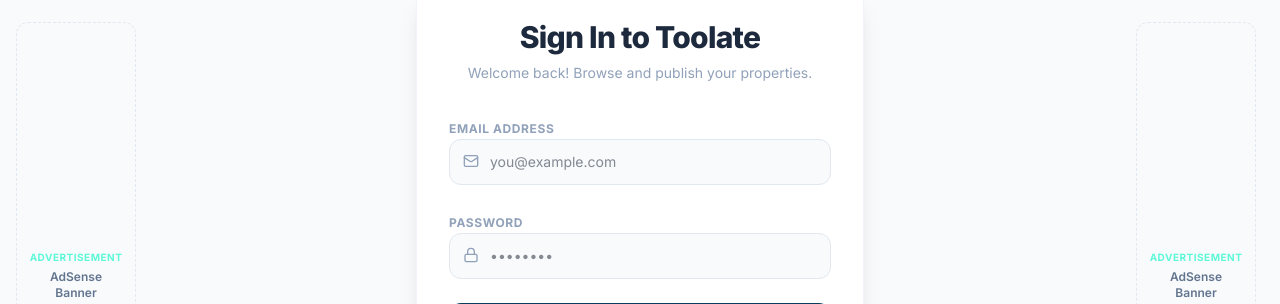
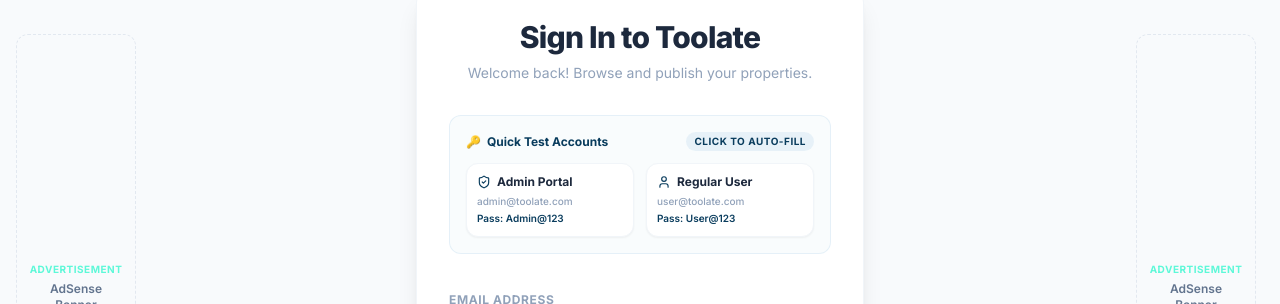
Before and after one commit to rahul11f/Toolate, a Next.js app: page /login in a window 1280 px wide. Shown: the part 127-431 px from the top of the page. Built offline with nearby package versions, Linux system fonts and the light colour scheme; no server answers; the database is empty.

Commit message:
feat: make seeded credentials configurable via env vars and restore quick-autofill credential card on login page

```diff
--- a/prisma/seed.ts
+++ b/prisma/seed.ts
@@ -4,12 +4,17 @@
 const prisma = new PrismaClient();
 
 async function main() {
-  // 1. Create Hashed Passwords
-  const adminPasswordHash = await bcrypt.hash('Admin@123', 10);
-  const userPasswordHash = await bcrypt.hash('User@123', 10);
+  // 1. Read configuration or fall back
+  const adminEmail = process.env.NEXT_PUBLIC_SEED_ADMIN_EMAIL || 'admin@toolate.com';
+  const adminPassword = process.env.NEXT_PUBLIC_SEED_ADMIN_PASSWORD || 'Admin@123';
+  const userEmail = process.env.NEXT_PUBLIC_SEED_USER_EMAIL || 'user@toolate.com';
+  const userPassword = process.env.NEXT_PUBLIC_SEED_USER_PASSWORD || 'User@123';
+
+  // Create Hashed Passwords
+  const adminPasswordHash = await bcrypt.hash(adminPassword, 10);
+  const userPasswordHash = await bcrypt.hash(userPassword, 10);
 
   // 2. Seed Admin User
-  const adminEmail = 'admin@toolate.com';
   let admin = await prisma.user.findUnique({ where: { email: adminEmail } });
   if (!admin) {
     admin = await prisma.user.create({
@@ -22,10 +27,15 @@
       },
     });
     console.log('Seeded admin user:', admin.email);
+  } else {
+    admin = await prisma.user.update({
+      where: { email: adminEmail },
+      data: { passwordHash: adminPasswordHash },
+    });
+    console.log('Updated existing admin user password:', admin.email);
   }
 
   // 3. Seed Regular User
-  const userEmail = 'user@toolate.com';
   let user = await prisma.user.findUnique({ where: { email: userEmail } });
   if (!user) {
     user = await prisma.user.create({
@@ -38,6 +48,12 @@
       },
     });
     console.log('Seeded regular user:', user.email);
+  } else {
+    user = await prisma.user.update({
+      where: { email: userEmail },
+      data: { passwordHash: userPasswordHash },
+    });
+    console.log('Updated existing regular user password:', user.email);
   }
 
   // 4. Seed Mock Properties
--- a/src/app/login/page.tsx
+++ b/src/app/login/page.tsx
@@ -8,7 +8,7 @@
 import { useForm } from 'react-hook-form';
 import { zodResolver } from '@hookform/resolvers/zod';
 import toast from 'react-hot-toast';
-import { LogIn, Mail, Lock, AlertCircle } from 'lucide-react';
+import { LogIn, Mail, Lock, AlertCircle, ShieldCheck, User } from 'lucide-react';
 
 const loginSchema = z.object({
   email: z.string().email('Please enter a valid email address.'),
@@ -23,12 +23,19 @@
   const [loading, setLoading] = useState(false);
   const [googleLoading, setGoogleLoading] = useState(false);
 
+  // Configurable seeded credentials
+  const adminEmail = process.env.NEXT_PUBLIC_SEED_ADMIN_EMAIL || 'admin@toolate.com';
+  const adminPassword = process.env.NEXT_PUBLIC_SEED_ADMIN_PASSWORD || 'Admin@123';
+  const userEmail = process.env.NEXT_PUBLIC_SEED_USER_EMAIL || 'user@toolate.com';
+  const userPassword = process.env.NEXT_PUBLIC_SEED_USER_PASSWORD || 'User@123';
+
   // Check if there was a redirection auth error
   const authError = searchParams.get('error');
 
   const {
     register,
     handleSubmit,
+    setValue,
     formState: { errors },
   } = useForm<LoginFields>({
     resolver: zodResolver(loginSchema),
@@ -37,6 +44,12 @@
       password: '',
     },
   });
+
+  const fillCredentials = (email: string, pass: string) => {
+    setValue('email', email, { shouldValidate: true });
+    setValue('password', pass, { shouldValidate: true });
+    toast.success('Credentials filled! Ready to login.');
+  };
 
   const onSubmit = async (data: LoginFields) => {
     setLoading(true);
@@ -90,7 +103,44 @@
           </div>
         )}
 
+        {/* Quick Autofill Seeded Credentials */}
+        <div className="bg-indigo-50/40 border border-indigo-100/70 p-4 rounded-xl space-y-3">
+          <div className="flex items-center justify-between">
+            <span className="text-xs font-bold text-indigo-700 flex items-center gap-1.5">
+              <span>🔑</span> Quick Test Accounts
+            </span>
+            <span className="text-[10px] bg-indigo-100/60 text-indigo-700 px-2 py-0.5 rounded-full font-bold uppercase tracking-wider">
+              Click to Auto-fill
+            </span>
+          </div>
+          <div className="grid grid-cols-2 gap-3">
+            <button
+              type="button"
+              onClick={() => fillCredentials(adminEmail, adminPassword)}
+              className="text-left bg-white hover:bg-indigo-50/60 border border-slate-100 hover:border-indigo-200 p-2.5 rounded-xl transition-all duration-200 shadow-xs hover:shadow-sm active:scale-98 cursor-pointer group"
+            >
+              <div className="flex items-center space-x-1.5 mb-1 text-slate-800 font-bold">
+                <ShieldCheck className="w-3.5 h-3.5 text-indigo-650 group-hover:scale-105 transition-transform" />
+                <span className="text-xs">Admin Portal</span>
+              </div>
+              <p className="text-[10px] text-slate-400 font-medium truncate">{adminEmail}</p>
+              <p className="text-[10px] text-indigo-650 font-semibold mt-0.5">Pass: {adminPassword}</p>
+            </button>
 
+            <button
+              type="button"
+              onClick={() => fillCredentials(userEmail, userPassword)}
+              className="text-left bg-white hover:bg-indigo-50/60 border border-slate-100 hover:border-indigo-200 p-2.5 rounded-xl transition-all duration-200 shadow-xs hover:shadow-sm active:scale-98 cursor-pointer group"
+            >
+              <div className="flex items-center space-x-1.5 mb-1 text-slate-800 font-bold">
+                <User className="w-3.5 h-3.5 text-indigo-650 group-hover:scale-105 transition-transform" />
+                <span className="text-xs">Regular User</span>
+              </div>
+              <p className="text-[10px] text-slate-400 font-medium truncate">{userEmail}</p>
+              <p className="text-[10px] text-indigo-650 font-semibold mt-0.5">Pass: {userPassword}</p>
+            </button>
+          </div>
+        </div>
 
         <form onSubmit={handleSubmit(onSubmit)} className="space-y-6">
           {/* Email */}
```
Also changed, not shown: public/sw.js.
